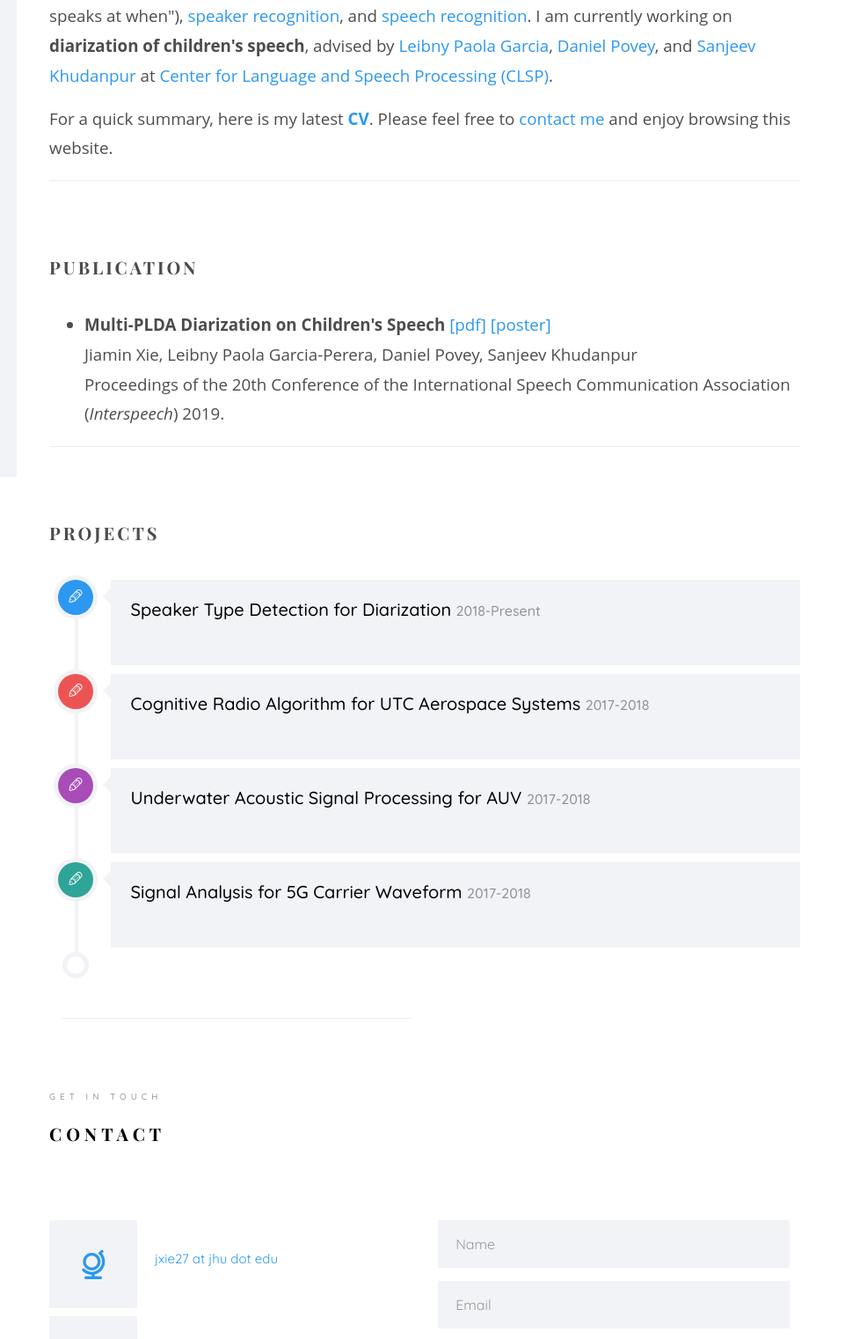
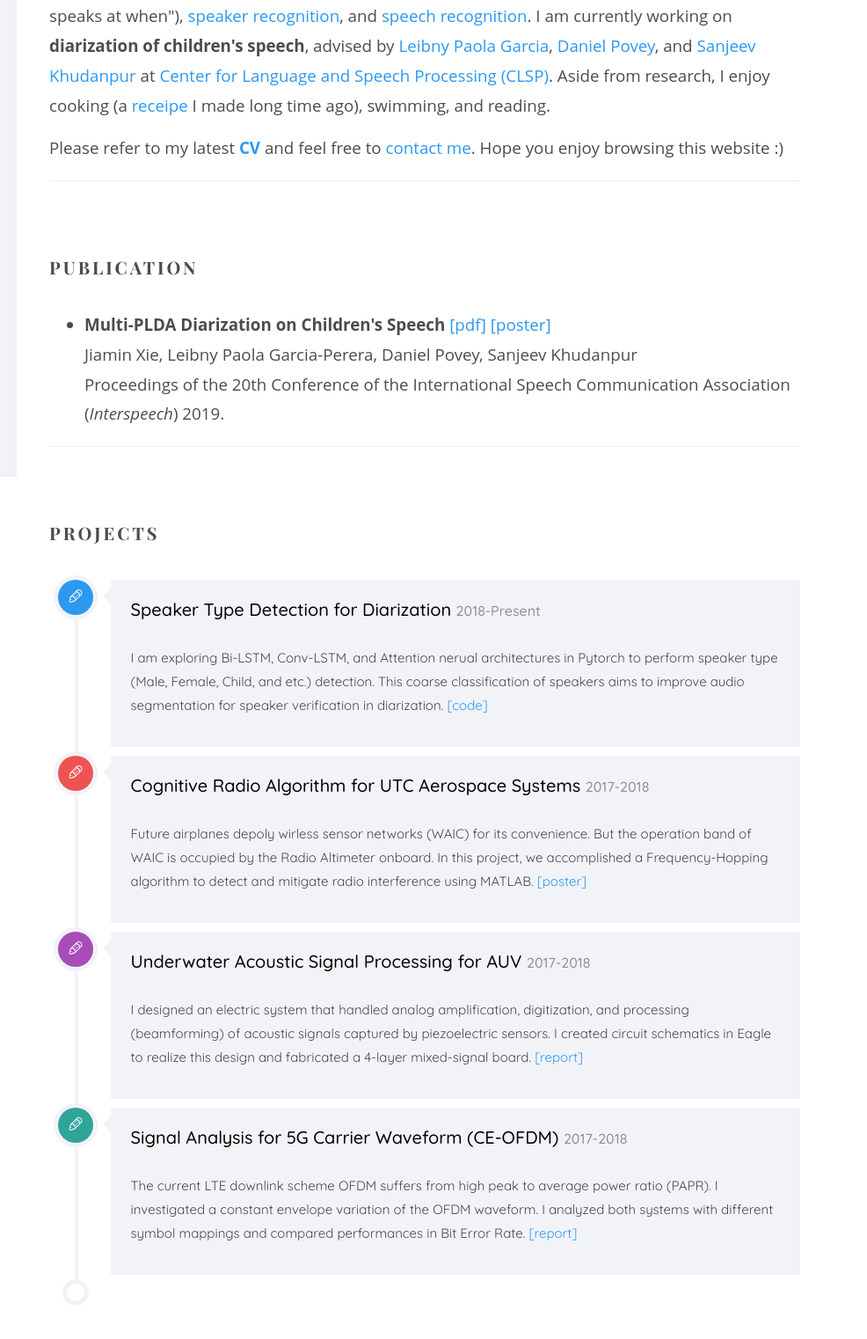
Before and after one commit to jiamin1013/jiamin1013.github.io, a plain HTML site: page index.html in a window 1280 px wide. Shown: the part 258-1780 px from the top of the page at 88% size, 294-1280 px from the left. Drawn offline with nearby package versions, Linux system fonts and the light colour scheme; files whose address does not match are found by name; a web font is replaced by a local one.

Commit message:
fixed file links to files in a new src folder

```diff
--- a/index.html
+++ b/index.html
@@ -57,7 +57,7 @@
 		<a href="#" class="js-colorlib-nav-toggle colorlib-nav-toggle" data-toggle="collapse" data-target="#navbar" aria-expanded="false" aria-controls="navbar"><i></i></a>
 		<aside id="colorlib-aside" role="complementary" class="border js-fullheight">
 			<div class="text-center">
-				<div class="author-img" style="background-image: url(images/Jiamin_.JPG);"></div>
+				<div class="author-img" style="background-image: url(src/img/Jiamin_.JPG);"></div>
 				<h1 id="colorlib-logo"><a href="index.html">Jiamin Xie</a></h1>
 				<span class="position"><a href="#"></a>Master's Student @ <br> Johns Hopkins University</span>
 			</div>
@@ -103,8 +103,9 @@
 										<p class="simple-paragraph"> I am a second-year master's student concentrated in <i> Human Language Technology </i> at <a href="https://engineering.jhu.edu/ece/">Johns Hopkins University</a>.
 											My primary research interest is <a href="https://en.wikipedia.org/wiki/Speaker_diarisation">speaker diarization</a> (the problem of "who speaks at when"), <a href="https://en.wikipedia.org/wiki/Speaker_recognition">speaker recognition</a>,
 											and <a href="https://en.wikipedia.org/wiki/Speech_recognition">speech recognition</a>. I am currently working on <b> diarization of children's speech</b>,
-											advised by <a href="https://www.clsp.jhu.edu/faculty/paola-garcia/">Leibny Paola Garcia</a>, <a href="http://www.danielpovey.com/">Daniel Povey</a>, and <a href="https://www.clsp.jhu.edu/faculty/sanjeev-khudanpur/">Sanjeev Khudanpur</a> at <a href="https://www.clsp.jhu.edu/"> Center for Language and Speech Processing (CLSP)</a>.</p>
-										<p class="simple-paragraph">For a quick summary, here is my latest <a href=""><b>CV</b></a>. Please feel free to <a href="">contact me</a> and enjoy browsing this website.</p>
+											advised by <a href="https://www.clsp.jhu.edu/faculty/paola-garcia/">Leibny Paola Garcia</a>, <a href="http://www.danielpovey.com/">Daniel Povey</a>, and <a href="https://www.clsp.jhu.edu/faculty/sanjeev-khudanpur/">Sanjeev Khudanpur</a>
+											at <a href="https://www.clsp.jhu.edu/"> Center for Language and Speech Processing (CLSP)</a>. Aside from research, I enjoy cooking (a <a href="https://www.instructables.com/id/Making-Lobster-Porridge/">receipe</a> I made long time ago), swimming, and reading.</p>
+										<p class="simple-paragraph">Please refer to my latest <a href="src/pdfs/mycv_dec14.pdf"><b>CV</b></a> and feel free to <a href="mailto: jxie27@jhu.edu?subject=Website:Reaching out">contact me</a>. Hope you enjoy browsing this website :)</p>
 										<hr>
 								</div>
 							</div>
@@ -121,7 +122,7 @@
 							<!-- <span class="heading-meta">My Projects</span> -->
 							<h2 class="simple-heading animate-box">Publication</h2>
 								<ul>
-									<li class="simple-paragraph"><b>Multi-PLDA Diarization on Children's Speech</b> <a href="">[pdf]</a> <a href="">[poster]</a></li>
+									<li class="simple-paragraph"><b>Multi-PLDA Diarization on Children's Speech</b> <a href="src/pdfs/interspeech2019_paper.pdf">[pdf]</a> <a href="src/pdfs/interspeech2019_poster.pdf">[poster]</a></li>
 									<p class="simple-paragraph">Jiamin Xie, Leibny Paola Garcia-Perera, Daniel Povey, Sanjeev Khudanpur<br/>
 										Proceedings of the 20th Conference of the International Speech Communication Association (<i>Interspeech</i>) 2019.</p>
 								</ul>
@@ -151,8 +152,9 @@
 												 </div>
 
 												 <div class="timeline-label">
-														<h2><a href="#">Speaker Type Detection for Diarization</a> <span>2018-Present</span></h2>
-														<p></p>
+														<h2>Speaker Type Detection for Diarization <span>2018-Present</span></h2>
+														<p>I am exploring Bi-LSTM, Conv-LSTM, and Attention nerual architectures in Pytorch to perform speaker type (Male, Female, Child, and etc.) detection.
+															This coarse classification of speakers aims to improve audio segmentation for speaker verification in diarization. <a href="https://github.com/jiamin1013/superVAD">[code]</a></p>
 												 </div>
 											</div>
 									 </article>
@@ -165,7 +167,8 @@
 												 </div>
 												 <div class="timeline-label">
 													<h2><a href="#">Cognitive Radio Algorithm for UTC Aerospace Systems</a> <span>2017-2018</span></h2>
-														<p></p>
+														<p>Future airplanes depoly wirless sensor networks (WAIC) for its convenience. But the operation band of WAIC is occupied by the Radio Altimeter onboard.
+															In this project, we accomplished a Frequency-Hopping algorithm to detect and mitigate radio interference using MATLAB. <a href="src/pdfs/utas_poster_final.pdf">[poster]</a></p>
 												 </div>
 											</div>
 									 </article>
@@ -189,7 +192,8 @@
 												 </div>
 												 <div class="timeline-label">
 													<h2><a href="#">Underwater Acoustic Signal Processing for AUV</a> <span>2017-2018</span></h2>
-														<p></p>
+														<p>I designed an electric system that handled analog amplification, digitization, and processing (beamforming) of acoustic signals captured by piezoelectric sensors.
+															I created circuit schematics in Eagle to realize this design and fabricated a 4-layer mixed-signal board. <a href="src/pdfs/udwater_acoustics.pdf">[report]</a></p>
 												 </div>
 											</div>
 									 </article>
@@ -200,8 +204,9 @@
 														<i class="icon-pen2"></i>
 												 </div>
 												 <div class="timeline-label">
-													<h2><a href="#">Signal Analysis for 5G Carrier Waveform</a> <span>2017-2018</span></h2>
-														<p></p>
+													<h2><a href="#">Signal Analysis for 5G Carrier Waveform (CE-OFDM)</a> <span>2017-2018</span></h2>
+														<p>The current LTE downlink scheme OFDM suffers from high peak to average power ratio (PAPR). I investigated a constant envelope variation of the OFDM waveform.
+														I analyzed both systems with different symbol mappings and compared performances in Bit Error Rate. <a href="src/pdfs/ce_ofdm.pdf">[report]</a></p>
 												 </div>
 											</div>
 									 </article>
@@ -274,7 +279,8 @@
 											<textarea name="" id="message" cols="30" rows="7" class="form-control" placeholder="Message"></textarea>
 										</div>
 										<div class="form-group">
-											<input type="submit" class="btn btn-primary btn-send-message" value="Send Message">
+											<!-- <a href="mailto: jxie27@jhu.edu?subject=Website:Reaching out">Send Message</a> -->
+											<a type="submit" href="mailto: jxie27@jhu.edu?subject=Website:Reaching out" class="btn btn-primary btn-send-message">Send Message</a>
 										</div>
 									</form>
 								</div>
```
Also changed, not shown: src/img/Jiamin_.JPG (added), 8 other files.
